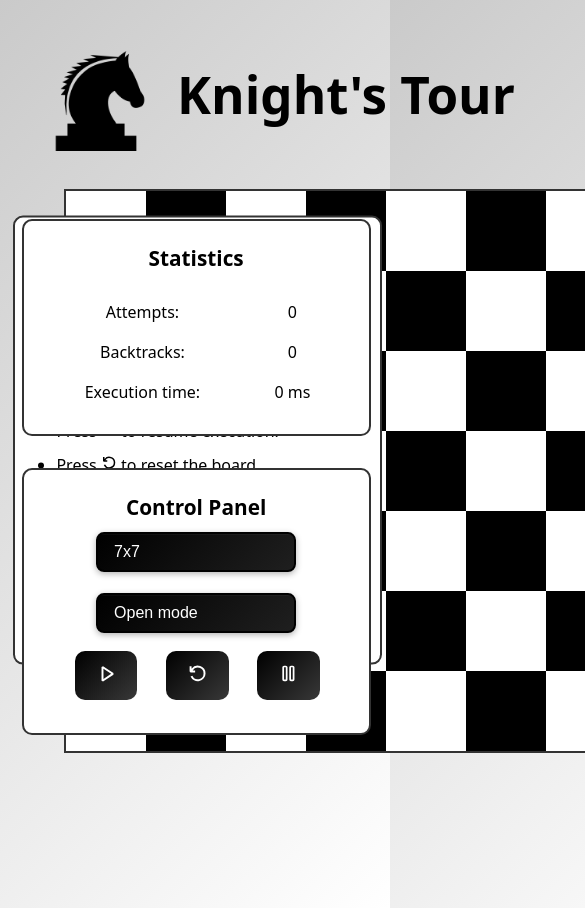
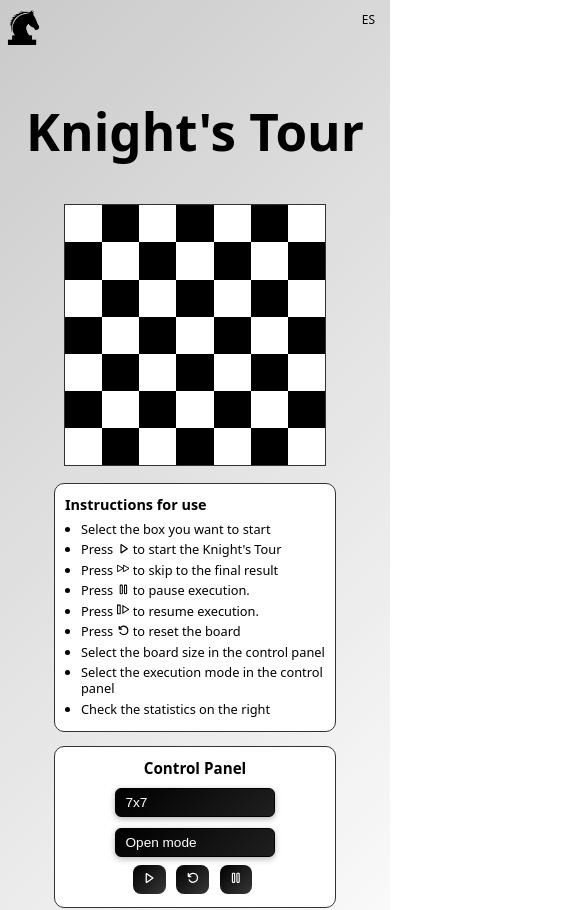
Before and after one commit to HemaniakAE/Heldyis_Derrick_Yeremi_Proyecto-2, a React (Vite) app: page / in a window 390 px wide. Shown: the top 910 px of the page, 585 px wide, since content can reach past the window. Built offline with nearby package versions, Linux system fonts and the light colour scheme.

Commit message:
Añade estilos responsivos para movil, para esto se usó IA pues no se califica

```diff
--- a/src/App.css
+++ b/src/App.css
@@ -84,3 +84,179 @@ main {
     filter: invert(0);
   }
 }
+
+/* ========================================
+   DISEÑO RESPONSIVO PARA MÓVILES
+   ======================================== */
+
+@media (max-width: 768px) {
+  #root {
+    padding: 0.25rem;
+    max-width: 100%;
+    width: 100%;
+  }
+
+  .App {
+    position: relative;
+    display: flex;
+    flex-direction: column;
+    align-items: center;
+    justify-content: flex-start;
+    padding-top: 70px;
+    min-height: 100vh;
+    width: 100%;
+    gap: 0.75rem;
+  }
+
+  /* Reset Button - Fijo arriba a la izquierda */
+  .reset-button {
+    position: fixed;
+    left: 8px;
+    top: 12px;
+    width: 40px;
+    height: 40px;
+    transform: none;
+    padding: 4px;
+    z-index: 1001;
+  }
+
+  .reset-button:hover {
+    transform: scale(1.1);
+  }
+
+  .reset-button img {
+    width: 40px;
+    height: 40px;
+  }
+
+  /* ChessBoard - Compacto y centrado */
+  .card {
+    position: static;
+    width: auto;
+    max-width: 320px;
+    padding: 0.25em;
+    margin: 0 auto 0.5rem auto;
+    order: 1;
+    display: flex;
+    justify-content: center;
+    align-items: center;
+  }
+
+  /* Hacer el tablero más pequeño */
+  .card > * {
+    max-width: 300px;
+    max-height: 300px;
+  }
+
+  /* Instructions - Compacto */
+  .left-area {
+    position: static;
+    transform: none;
+    padding: 0;
+    width: 100%;
+    max-width: 320px;
+    margin: 0 auto 0.5rem auto;
+    order: 2;
+    display: flex;
+    justify-content: center;
+    align-items: center;
+  }
+
+  /* Right area - Compacto */
+  .right-area {
+    position: static;
+    transform: none;
+    padding: 0;
+    width: 100%;
+    max-width: 320px;
+    margin: 0 auto 0.5rem auto;
+    order: 3;
+    display: flex;
+    flex-direction: column;
+    align-items: center;
+    justify-content: center;
+    gap: 0.75rem;
+  }
+
+  /* Control Panel aparece primero dentro de right-area */
+  .right-area > div:nth-child(2) {
+    order: -1;
+  }
+
+  /* Stats Board aparece después */
+  .right-area > div:nth-child(1) {
+    order: 1;
+  }
+}
+
+/* Pantallas muy pequeñas (smartphones pequeños) */
+@media (max-width: 480px) {
+  #root {
+    padding: 0.25rem;
+  }
+
+  .App {
+    padding-top: 65px;
+    gap: 0.5rem;
+  }
+
+  .reset-button {
+    left: 6px;
+    top: 10px;
+    width: 35px;
+    height: 35px;
+  }
+
+  .reset-button img {
+    width: 35px;
+    height: 35px;
+  }
+
+  .card {
+    max-width: 280px;
+    padding: 0.15em;
+    margin-bottom: 0.4rem;
+  }
+
+  .card > * {
+    max-width: 260px;
+    max-height: 260px;
+  }
+
+  .left-area,
+  .right-area {
+    max-width: 280px;
+    margin-bottom: 0.4rem;
+  }
+
+  .right-area {
+    gap: 0.5rem;
+  }
+}
+
+/* Tablets y pantallas medianas */
+@media (min-width: 769px) and (max-width: 1024px) {
+  #root {
+    padding: 1.5rem;
+  }
+
+  .right-area {
+    padding-right: 3%;
+    gap: 1.5em;
+  }
+
+  .left-area {
+    padding-left: 2%;
+  }
+
+  .reset-button {
+    left: 30px;
+    width: 80px;
+    height: 80px;
+  }
+
+  .reset-button img {
+    width: 80px;
+    height: 80px;
+  }
+}
--- a/src/Components/ChessBoard.css
+++ b/src/Components/ChessBoard.css
@@ -52,3 +52,53 @@
   border: 1px solid black;
   color: white;
 }
+
+/* ========================================
+   DISEÑO RESPONSIVO PARA MÓVILES
+   ======================================== */
+
+@media (max-width: 768px) {
+  .chessboard {
+    width: 300px;
+    height: 300px;
+    border: 1px solid #333;
+  }
+
+  .chessboard-cell {
+    font-size: 0.7em;
+  }
+
+  .chessboard-cell:hover {
+    transform: scale(1.05);
+    box-shadow: 0 0 4px rgb(0, 191, 255);
+  }
+
+  .chessboard-cell.select {
+    outline: 2px solid rgba(12, 141, 216, 0.705);
+  }
+
+  .chessboard-cell.visited,
+  .chessboard-cell.backtracked {
+    border: 0.5px solid black;
+  }
+
+  /* Reducir tamaño de números */
+  .chessboard-cell span {
+    font-size: 0.65em !important;
+  }
+}
+
+@media (max-width: 480px) {
+  .chessboard {
+    width: 260px;
+    height: 260px;
+  }
+
+  .chessboard-cell {
+    font-size: 0.6em;
+  }
+
+  .chessboard-cell span {
+    font-size: 0.6em !important;
+  }
+}
--- a/src/Components/ChessBoard.jsx
+++ b/src/Components/ChessBoard.jsx
@@ -3,6 +3,21 @@ import { GiChessKnight } from "react-icons/gi";
 import "./ChessBoard.css";
 
 function ChessBoard({ size, selectedCell, onCellClick, board, backtrackedCells = [] }) {
+
+  //Adaptación con IA para utilizar el programa en celulares
+
+  // Calcular tamaño del caballo basado en el tamaño del tablero
+  const getKnightSize = () => {
+    if (window.innerWidth <= 480) {
+      return 260 / size * 0.6; // 60% del tamaño de celda en móviles pequeños
+    } else if (window.innerWidth <= 768) {
+      return 300 / size * 0.65; // 65% del tamaño de celda en móviles
+    }
+    return 64; // Tamaño original en desktop
+  };
+
+  const knightSize = getKnightSize();
+
   return (
     <div
       className="chessboard"
@@ -39,7 +54,7 @@ function ChessBoard({ size, selectedCell, onCellClick, board, backtrackedCells =
 
             {isSelected && (
               <GiChessKnight
-                size={64}
+                size={knightSize}
                 color={isVisited ? 'white' : (isBlack ? "white" : "black")}
                 strokeWidth={2.5}
               />
--- a/src/Components/ControlPanel.css
+++ b/src/Components/ControlPanel.css
@@ -41,13 +41,13 @@
 .actions {
   display: flex;
   flex-direction: column;
-  align-items: flex-end;
+  align-items: center;
   justify-content: center;
   gap: 0.5em;
 }
 
 .buttons {
-  margin-right: 1em;
+  margin-right: 0;
   display: flex;
   flex-direction: row;
   justify-content: center;
@@ -121,3 +121,99 @@
   transform: scale(1.1);
   box-shadow: 0 0 10px rgba(0, 110, 255, 0.5);
 }
+
+/* ========================================
+   DISEÑO RESPONSIVO PARA MÓVILES
+   ======================================== */
+
+@media (max-width: 768px) {
+  .control-panel {
+    width: 300px;
+    padding: 0.8em;
+    border: 1px solid #333;
+  }
+
+  .control-panel h2 {
+    font-size: 1em;
+    margin-bottom: 0.3em;
+  }
+
+  .control-panel button {
+    margin: 0.3em;
+    padding: 0.4em 0.8em;
+    font-size: 0.95em;
+    border-radius: 8px;
+  }
+
+  .control-panel button:hover {
+    transform: scale(1.08);
+    box-shadow: 0 0 8px #313439;
+  }
+
+  .buttons {
+    margin-right: 0;
+    gap: 0.3em;
+  }
+
+  .actions {
+    align-items: center;
+    gap: 0.3em;
+  }
+
+  .control-panel select {
+    max-width: 180px;
+    margin-top: 0.3em;
+    padding: 0.5em 2em 0.5em 0.8em;
+    font-size: 0.9em;
+    border-radius: 6px;
+    border: 1px solid #000;
+  }
+
+  .control-panel select:hover {
+    transform: scale(1.05);
+  }
+
+  .selects {
+    gap: 0.5em;
+  }
+
+  .control-panel select option {
+    font-size: 0.9em;
+  }
+}
+
+@media (max-width: 480px) {
+  .control-panel {
+    width: 260px;
+    padding: 0.6em;
+  }
+
+  .control-panel h2 {
+    font-size: 0.95em;
+  }
+
+  .control-panel button {
+    margin: 0.25em;
+    padding: 0.35em 0.7em;
+    font-size: 0.85em;
+  }
+
+  .control-panel button:hover {
+    transform: scale(1.05);
+  }
+
+  .buttons {
+    margin-right: 0.3em;
+    gap: 0.25em;
+  }
+
+  .control-panel select {
+    max-width: 160px;
+    padding: 0.45em 1.8em 0.45em 0.7em;
+    font-size: 0.85em;
+  }
+
+  .selects {
+    gap: 0.4em;
+  }
+}
--- a/src/Components/Instructions.css
+++ b/src/Components/Instructions.css
@@ -17,7 +17,7 @@
 
 .instructions-box ul {
     padding-left: 1.2em;
-    margin: 0; ;
+    margin: 0;
 }
 
 .instructions-box li {
@@ -42,3 +42,68 @@
 .lang-switch:hover {
   background: #adaaaa;
 }
+
+/* ========================================
+   DISEÑO RESPONSIVO PARA MÓVILES
+   ======================================== */
+
+@media (max-width: 768px) {
+  .instructions-box {
+    width: 300px;
+    height: auto;
+    min-height: 200px;
+    max-height: 280px;
+    padding: 0.8em;
+    margin-bottom: 0;
+    border: 1px solid #333;
+    overflow-y: auto;
+  }
+
+  .instructions-box h2 {
+    font-size: 0.95em;
+    margin-bottom: 0.5em;
+  }
+
+  .instructions-box ul {
+    padding-left: 1em;
+  }
+
+  .instructions-box li {
+    margin-bottom: 0.4em;
+    font-size: 0.85em;
+    line-height: 1.3;
+  }
+
+  .lang-switch {
+    top: 8px;
+    right: 8px;
+    font-size: 0.8em;
+    padding: 2px 6px;
+  }
+}
+
+@media (max-width: 480px) {
+  .instructions-box {
+    width: 260px;
+    max-height: 240px;
+    padding: 0.6em;
+  }
+
+  .instructions-box h2 {
+    font-size: 0.9em;
+    margin-bottom: 0.4em;
+  }
+
+  .instructions-box li {
+    font-size: 0.8em;
+    margin-bottom: 0.35em;
+    line-height: 1.25;
+  }
+
+  .lang-switch {
+    top: 6px;
+    right: 6px;
+    font-size: 0.75em;
+    padding: 1px 5px;
+  }
+}
--- a/src/Components/StatsBoard.css
+++ b/src/Components/StatsBoard.css
@@ -21,3 +21,50 @@
   padding: 0.5em 2em;
   color: #000000;
 }
+
+/* ========================================
+   DISEÑO RESPONSIVO PARA MÓVILES
+   ======================================== */
+
+@media (max-width: 768px) {
+  .stats-board {
+    min-width: 300px;
+    width: 300px;
+    padding: 0.8em;
+    border: 1px solid #333;
+  }
+
+  .stats-board h2 {
+    font-size: 1em;
+    margin-bottom: 0.5em;
+  }
+
+  .stats-board table {
+    font-size: 0.9em;
+  }
+
+  .stats-board td {
+    padding: 0.4em 1em;
+  }
+}
+
+@media (max-width: 480px) {
+  .stats-board {
+    min-width: 260px;
+    width: 260px;
+    padding: 0.6em;
+  }
+
+  .stats-board h2 {
+    font-size: 0.95em;
+    margin-bottom: 0.4em;
+  }
+
+  .stats-board table {
+    font-size: 0.85em;
+  }
+
+  .stats-board td {
+    padding: 0.35em 0.8em;
+  }
+}
```
